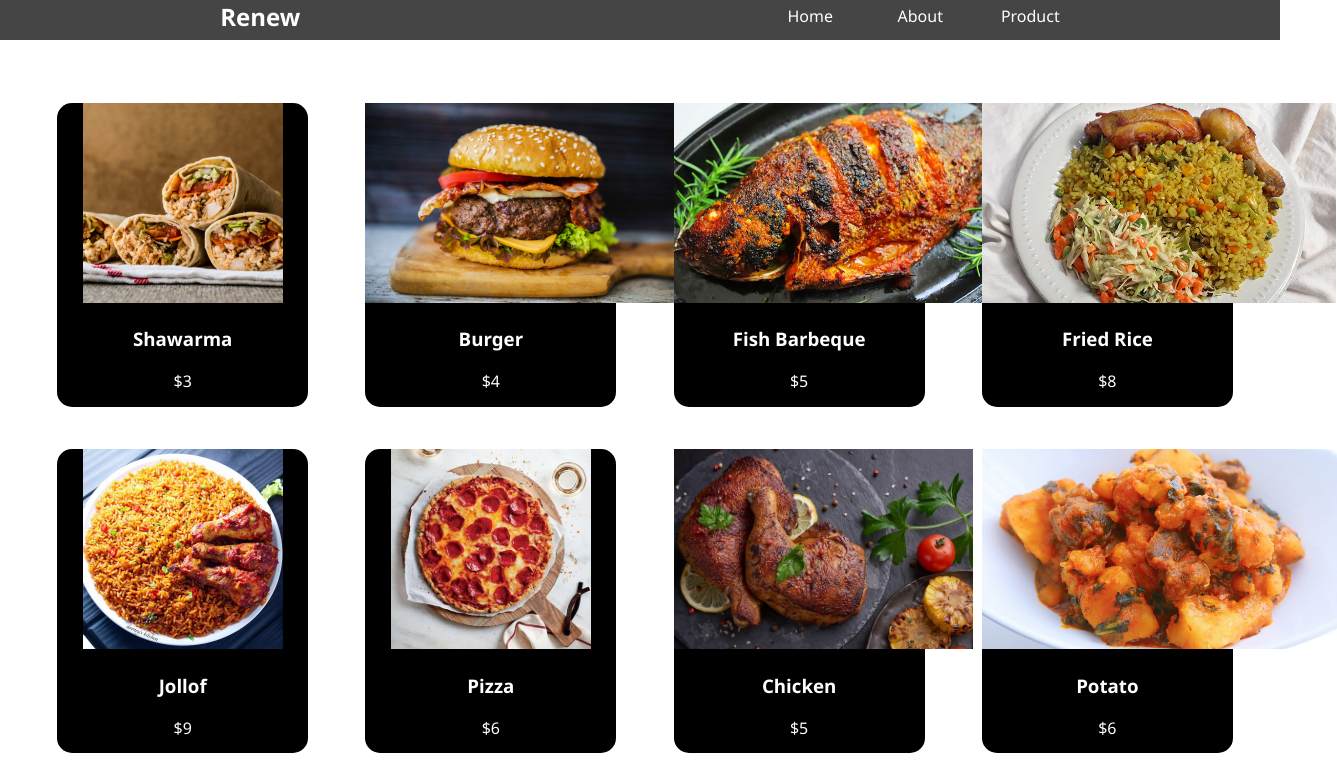
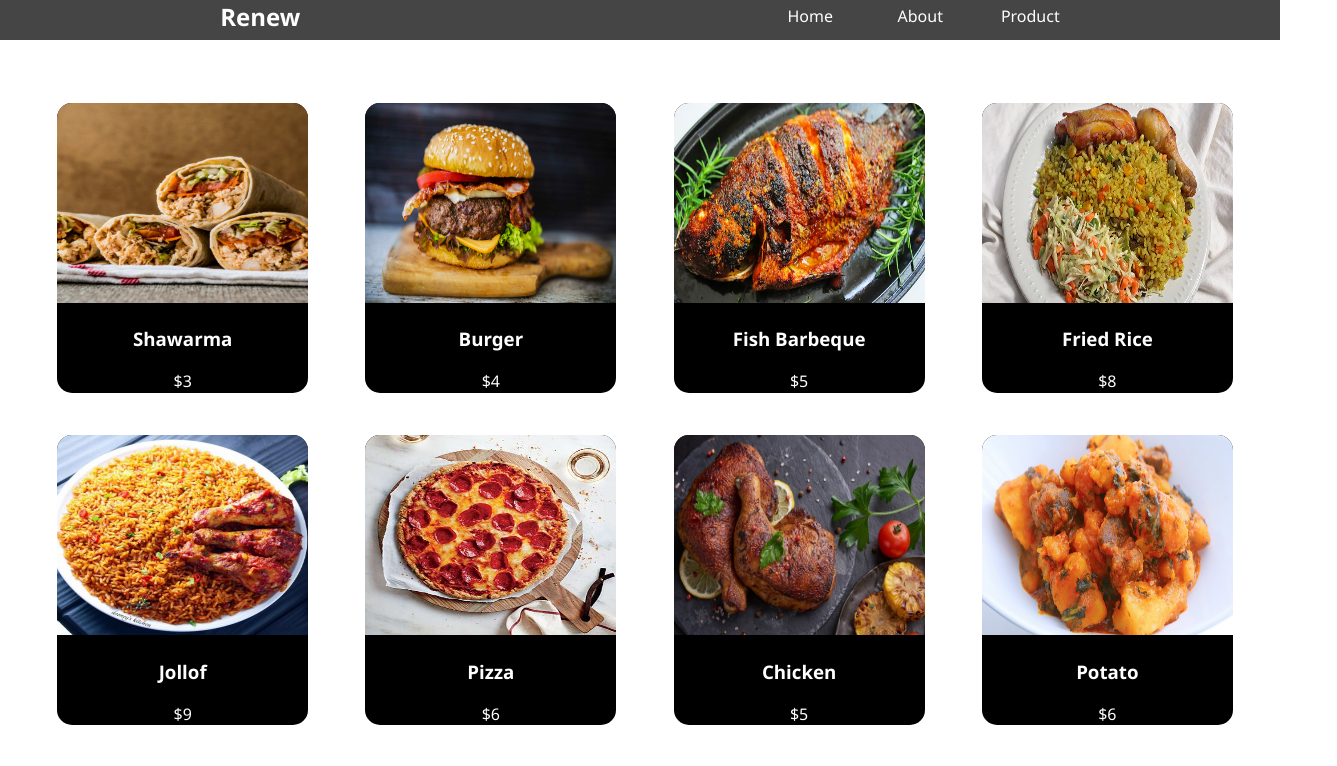
Before and after one commit to olalekan67/react-practice, a React (Create React App) app in the folder capstone-app/: page /product in a window 1280 px wide. Shown: the top 766 px of the page, 1337 px wide, since content can reach past the window. Built offline with nearby package versions, Linux system fonts and the light colour scheme.

Commit message:
restaurant website

```diff
--- a/capstone-app/src/component/product/product.css
+++ b/capstone-app/src/component/product/product.css
@@ -8,14 +8,12 @@ body{
     margin: 30px 20px 0px 20px;
     /* grid-column-gap: 0px; */
     /* justify-content: space-between; */
-    /* display: grid;
-    grid-template-columns: 1fr 1fr 1fr 1fr 1fr; */
 }
 .card-div{
     /* border: 2px solid dimgray; */
     justify-content: space-around;
     width: 15.7em;
-    height: 19em;
+    height: 290px;
     border-radius: 15px;
     /* margin: auto; */
     margin-top: 1%;
@@ -26,9 +24,9 @@ body{
     color: #fefefe;
 }
 .card-img{
-    height: 12.5em;
-    /* width: 100%;*/
-    /* border-radius: 15px; */
+    height: 200px;
+    width: 100%;
+    border-radius: 15px 15px 0px 0px;
 }
 .card-title, .card-price{
     text-align: center;
```
